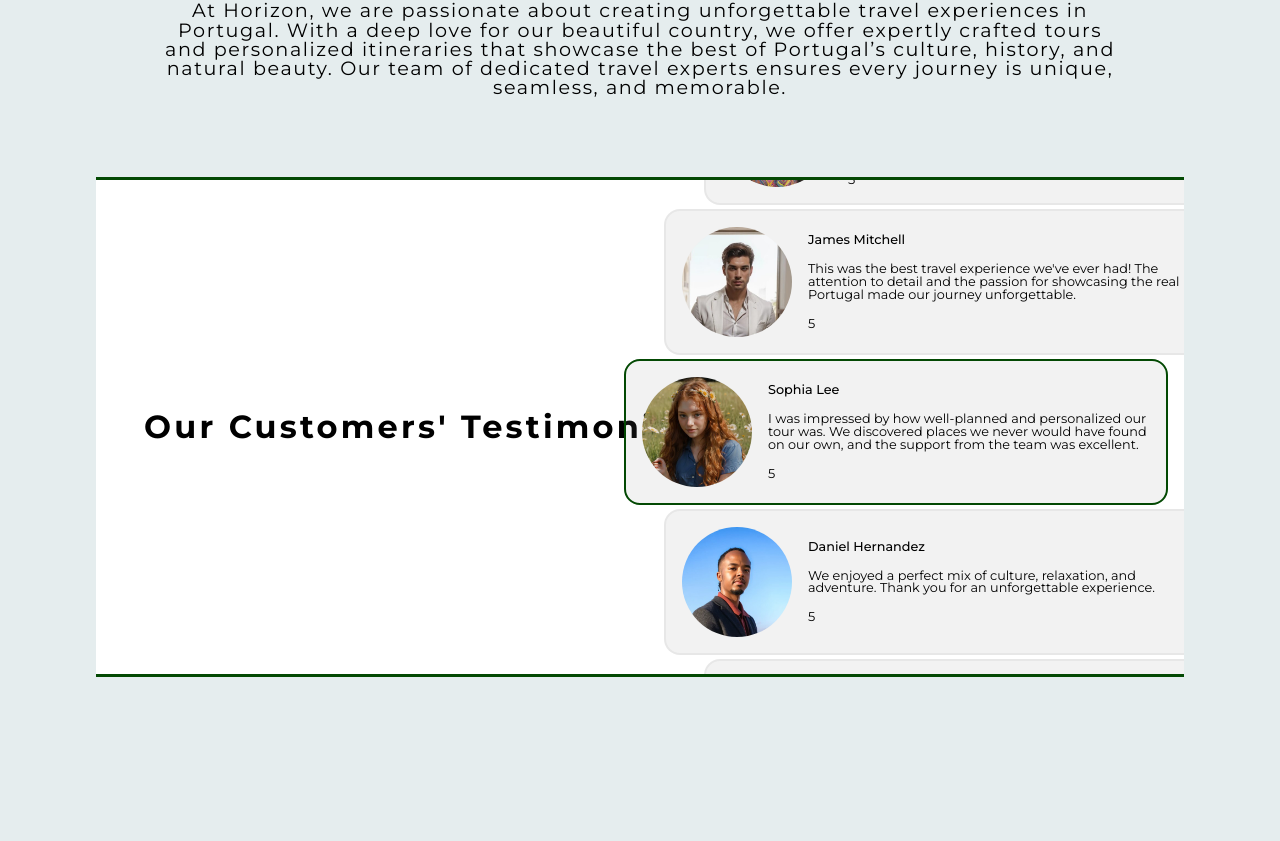
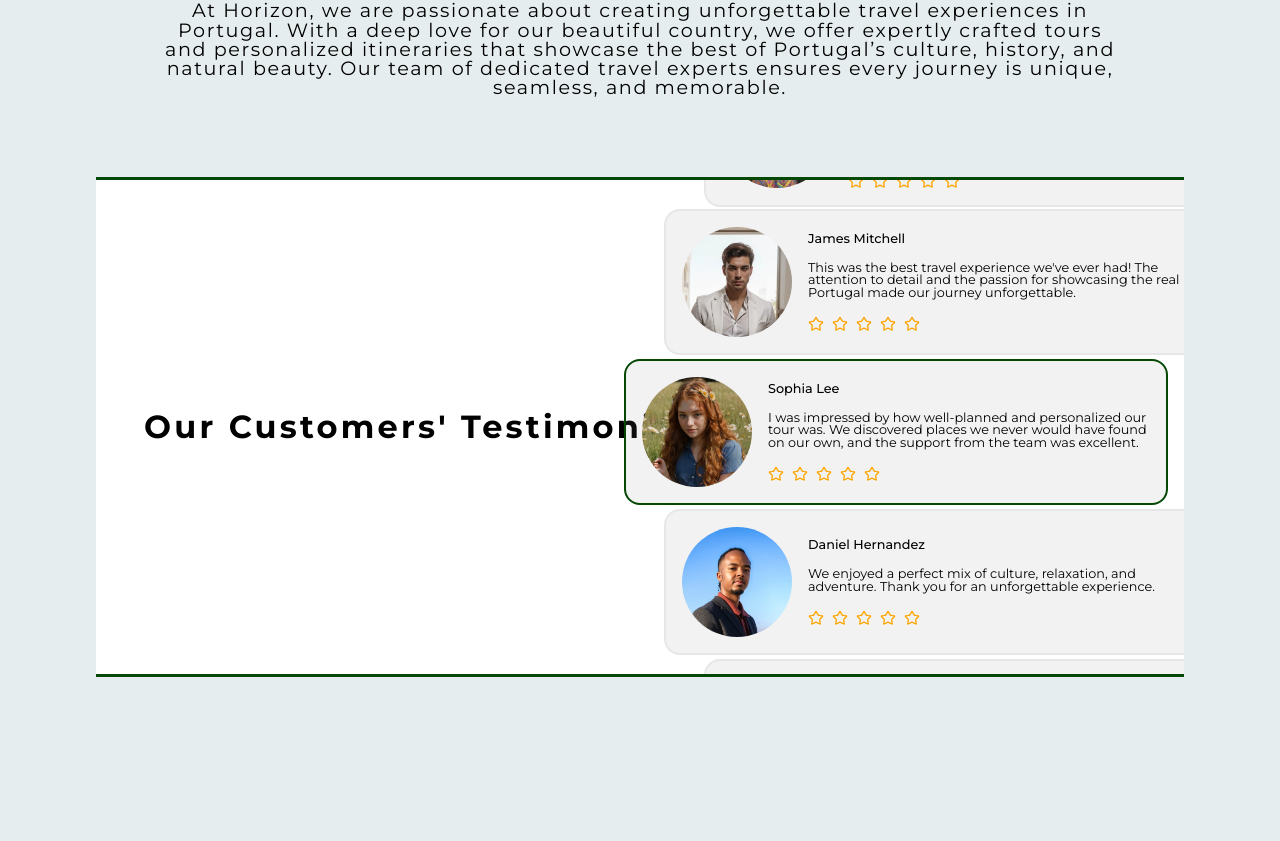
Before and after one commit to and-yevchenko/portugal-travel, a React (Vite) app: page / in a window 1280 px wide. Shown: the part 9974-10815 px from the top of the page. Built offline with nearby package versions, Linux system fonts and the light colour scheme.

Commit message:
Add star rating for Card

```diff
--- a/src/components/Card/Card.css
+++ b/src/components/Card/Card.css
@@ -33,5 +33,7 @@
     }
     .card__rating {
         grid-area: rating;
+        display: flex;
+        gap: 0.5rem;
     }
 }
--- a/src/components/Card/Card.jsx
+++ b/src/components/Card/Card.jsx
@@ -1,3 +1,4 @@
+import { Star } from 'lucide-react'
 import './Card.css'
 
 export const Card = ({ el }) => {
@@ -8,7 +9,11 @@ export const Card = ({ el }) => {
             <div className='card__info'>
                 <span className='card__name'>{el.name}</span>
                 <span className='card__text'>{el.text}</span>
-                <div className='card__rating'>{el.rating}</div>
+                <div className='card__rating'>
+                    {[...Array(el.rating)].map((_, index) => (
+                        <Star key={index} size={16} color='orange'/>
+                    ))}
+                </div>
             </div>
         </div>
     )
```
